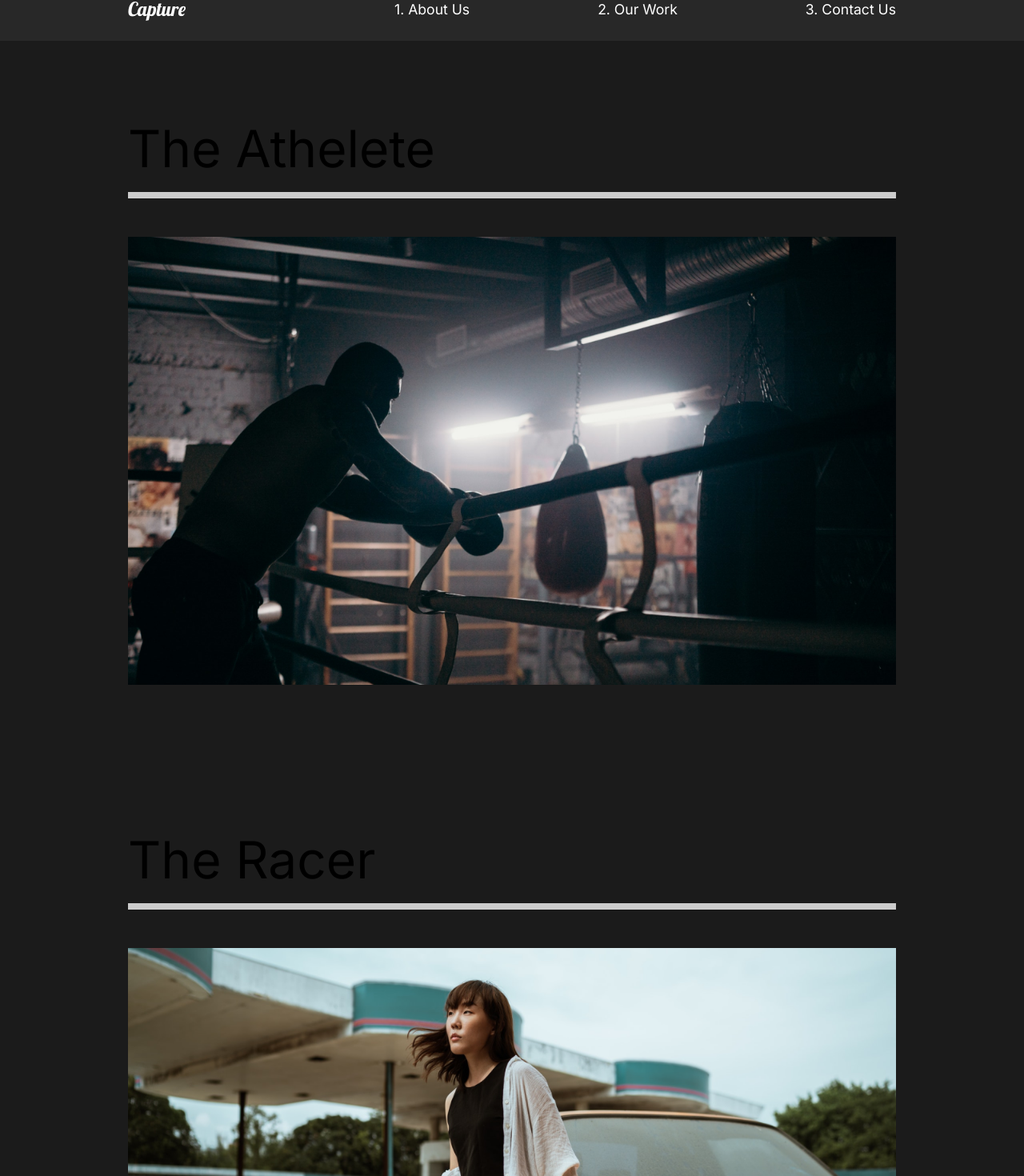
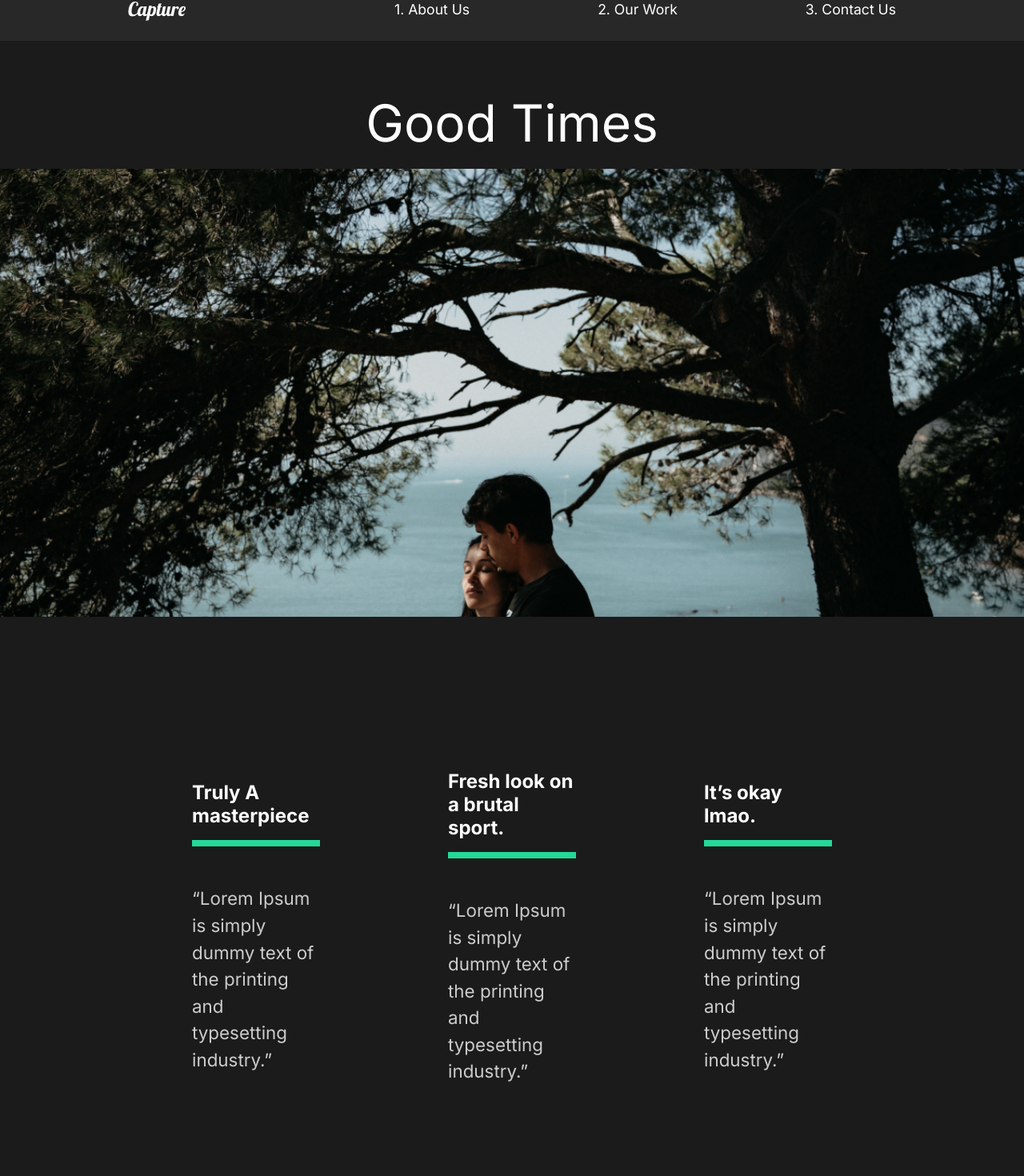
Before and after one commit to Hosseinht/ReactWebsite, a React (Create React App) app: page /work/good-times in a window 1280 px wide. Shown: the part 29-1499 px from the top of the page at 80% size. Built offline with nearby package versions, Linux system fonts and the light colour scheme.

Commit message:
11.Movie Detail+useHistory+useEffect

```diff
--- a/src/App.js
+++ b/src/App.js
@@ -5,9 +5,11 @@
 import AboutUs from "./pages/AboutUs";
 import OurWork from "./pages/OurWork";
 import ContactUs from "./pages/ContactUs";
+import MovieDetail from "./pages/MovieDetail";
 import Nav from "./components/nav";
 //Router
 import {Route, Switch} from 'react-router-dom'
+
 
 
 function App() {
@@ -19,8 +21,11 @@
                 <Route path="/" exact>
                     <AboutUs/>
                 </Route>
-                <Route path="/work">
+                <Route path="/work" exact>
                     <OurWork/>
+                </Route>
+                <Route path="/work/:id">
+                    <MovieDetail/>
                 </Route>
                 <Route path="/contact">
                     <ContactUs/>
--- /dev/null
+++ b/src/movieState.js
@@ -0,0 +1,81 @@
+//Import Images
+import athlete from "./img/athlete-small.png";
+import goodtimes from "./img/goodtimes-small.png";
+import theracer from "./img/theracer-small.png";
+import athlete2 from "./img/athlete2.png";
+import goodtimes2 from "./img/good-times2.jpg";
+import theracer2 from "./img/the-racer2.jpg";
+
+export const MovieState = () => {
+  return [
+    {
+      title: "The Athlete",
+      mainImg: athlete,
+      secondaryImg: athlete2,
+      url: "/work/the-athlete",
+      awards: [
+        {
+          title: "Truly A masterpiece",
+          description:
+            "“Lorem Ipsum is simply dummy text of the printing and typesetting industry.”",
+        },
+        {
+          title: "Fresh look on a brutal sport.",
+          description:
+            "“Lorem Ipsum is simply dummy text of the printing and typesetting industry.”",
+        },
+        {
+          title: "It’s okay lmao.",
+          description:
+            "“Lorem Ipsum is simply dummy text of the printing and typesetting industry.”",
+        },
+      ],
+    },
+    {
+      title: "Good Times",
+      mainImg: goodtimes,
+      url: "/work/good-times",
+      secondaryImg: goodtimes2,
+      awards: [
+        {
+          title: "Truly A masterpiece",
+          description:
+            "“Lorem Ipsum is simply dummy text of the printing and typesetting industry.”",
+        },
+        {
+          title: "Fresh look on a brutal sport.",
+          description:
+            "“Lorem Ipsum is simply dummy text of the printing and typesetting industry.”",
+        },
+        {
+          title: "It’s okay lmao.",
+          description:
+            "“Lorem Ipsum is simply dummy text of the printing and typesetting industry.”",
+        },
+      ],
+    },
+    {
+      title: "The Racer",
+      mainImg: theracer,
+      url: "/work/the-racer",
+      secondaryImg: theracer2,
+      awards: [
+        {
+          title: "Truly A masterpiece",
+          description:
+            "“Lorem Ipsum is simply dummy text of the printing and typesetting industry.”",
+        },
+        {
+          title: "Fresh look on a brutal sport.",
+          description:
+            "“Lorem Ipsum is simply dummy text of the printing and typesetting industry.”",
+        },
+        {
+          title: "It’s okay lmao.",
+          description:
+            "“Lorem Ipsum is simply dummy text of the printing and typesetting industry.”",
+        },
+      ],
+    },
+  ];
+};
--- /dev/null
+++ b/src/pages/MovieDetail.js
@@ -0,0 +1,109 @@
+import React, {useEffect, useState} from 'react'
+import styled from 'styled-components'
+import {useHistory} from 'react-router-dom';
+import {MovieState} from "../movieState";
+
+//useHistory: It give us information about where we are. it checks that the url that we are and the url of the movie
+const MovieDetail = () => {
+    const history = useHistory()
+    const url = history.location.pathname;
+    const [movies, setMovies] = useState(MovieState)
+    //Extract the specific movie based on the url
+    const [movie, setMovie] = useState(null)
+
+    //useEffect
+    //We want it to run as soon as the component mount.Click on a movie and see the detail of that specific movie
+    useEffect(() => {
+        const currentMovie = movies.filter((stateMovie) =>
+            stateMovie.url === url);
+        setMovie(currentMovie[0])
+        //[0]: without this we have an array of an object not the object
+    }, [movies, url]);
+    //Dependencies: This one says it runs whenever movies update and url updates.Whenever url changes, history changes
+    return (
+        <>
+            {movie && (
+                //Make sure the movie is available. and only if the movie is available render the code
+                <Details>
+                    <HeadLine>
+                        <h2>{movie.title}</h2>
+                        <img src={movie.mainImg} alt="movie"/>
+                    </HeadLine>
+                    <Awards>
+                        {movie.awards.map((award) =>(
+                            <Award title={award.title} description={award.description} key={award.title}/>
+                        ))}
+                    </Awards>
+                    <ImageDisplay>
+                        <img src={movie.secondaryImg} alt=""/>
+                    </ImageDisplay>
+                </Details>
+            )}
+        </>
+    );
+};
+//Styles
+const Details = styled.div`
+  color: white;
+`;
+const HeadLine = styled.div`
+  min-height: 90vh;
+  padding-top: 20vh;
+  position: relative;
+  h2 {
+    position: absolute;
+    top: 10%;
+    left: 50%;
+    transform: translate(-50%, -10%);
+  }
+  img {
+    width: 100%;
+    height: 70vh;
+    object-fit: cover;
+  }
+  //Use position relative to move children in the way we want
+`;
+const Awards = styled.div`
+  min-height: 80vh;
+  display: flex;
+  margin: 5rem 10rem;
+  align-items: center;
+  justify-content: space-around;
+`;
+const AwardStyle = styled.div`
+  padding: 5rem;
+  h3 {
+    font-size: 1.5rem;
+  }
+  .line{
+    width: 100%;
+    background: #23d997;
+    height: 0.5rem;
+    margin: 1rem 0;
+  }
+  p {
+    padding: 2rem 0;
+  }
+`;
+const ImageDisplay = styled.div`
+  min-height: 50vh;
+  img {
+    width: 100%;
+    height: 100vh;
+    object-fit: cover;
+
+  }
+`;
+
+
+//Award Component
+const Award = ({title, description}) => {
+    return (
+        <AwardStyle>
+            <h3>{title}</h3>
+            <div className="line"> </div>
+            <p>{description}</p>
+        </AwardStyle>
+    )
+}
+export default MovieDetail;
--- a/src/pages/OurWork.js
+++ b/src/pages/OurWork.js
@@ -12,21 +12,21 @@
             <Movie>
                 <h2>The Athelete</h2>
                 <div className="line"> </div>
-                <Link>
+                <Link to="/work/the-athlete">
                     <img src={athlete} alt="athlete"/>
                 </Link>
             </Movie>
             <Movie>
                 <h2>The Racer</h2>
                 <div className="line"> </div>
-                <Link>
+                <Link to="/work/the-racer">
                     <img src={theracer} alt="theracer"/>
                 </Link>
             </Movie>
             <Movie>
                 <h2>Good Times</h2>
                 <div className="line"> </div>
-                <Link>
+                <Link to="good-times">
                     <img src={goodtimes} alt="goodtimes"/>
                 </Link>
             </Movie>
```
